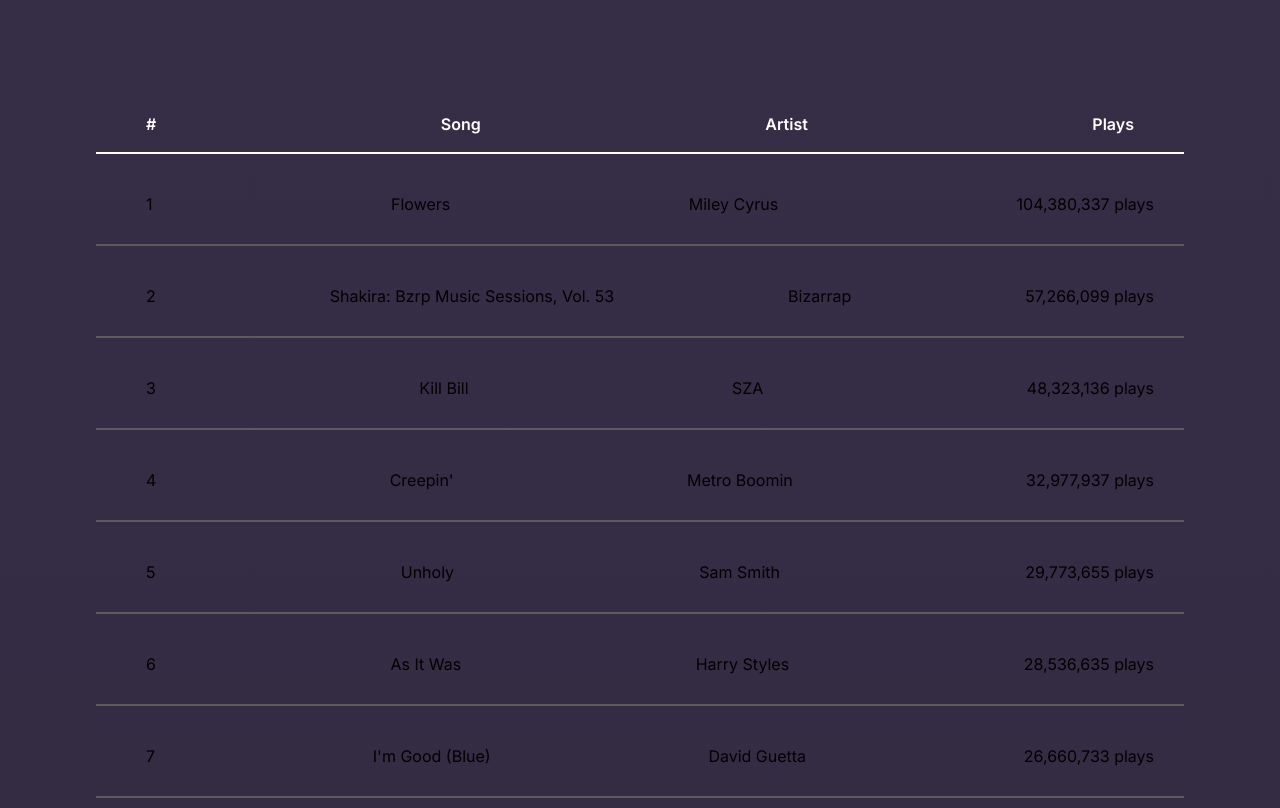
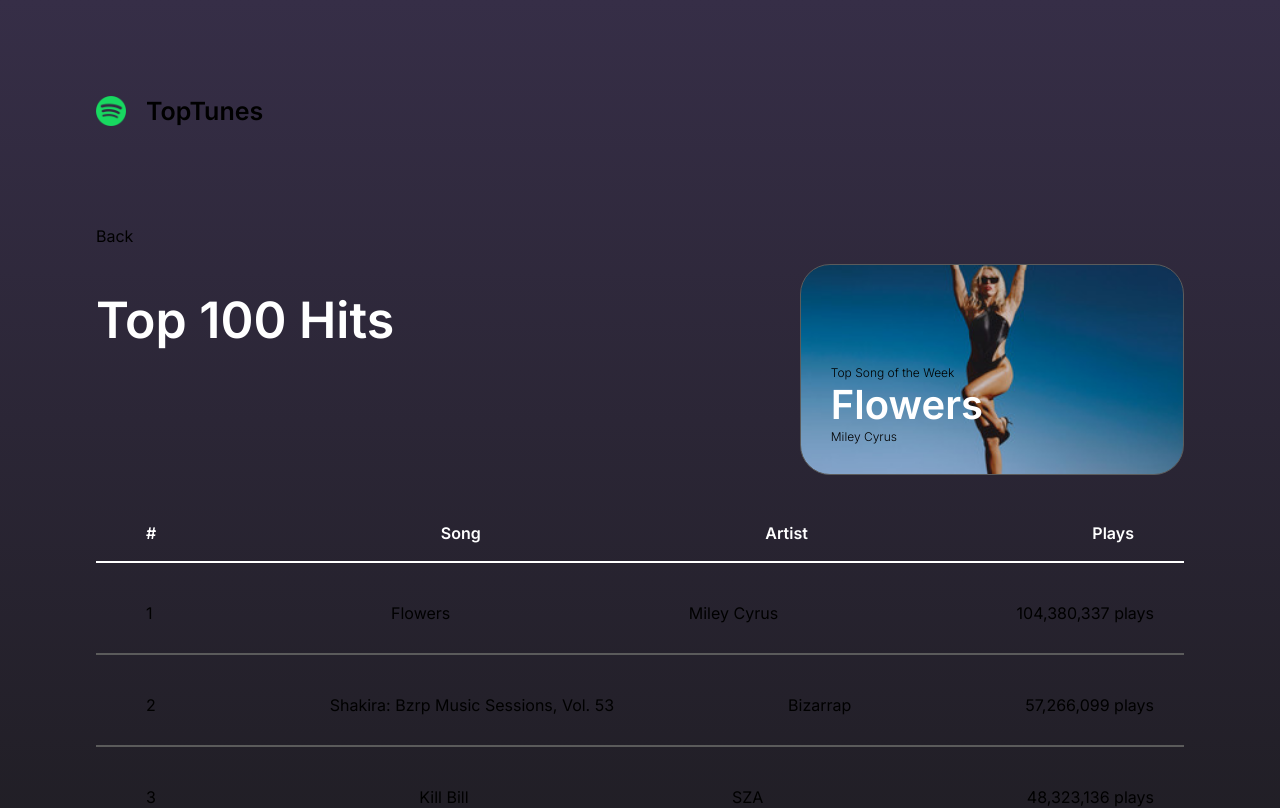
Before and after one commit to williamchuu/TopTunes, a Next.js app: page /hits in a window 1280 px wide. Shown: the top 808 px of the page. Built offline with nearby package versions, Linux system fonts and the light colour scheme.

Commit message:
styled top hits page

```diff
--- a/components/artists.js
+++ b/components/artists.js
@@ -17,7 +17,7 @@ export default function Artists() {
                 <div className={styles.title}>Plays</div>
             </div>
             <div className={styles.line} />
-
+            <div className={styles.songsCont}>
                 {
                     songs.map((s, index) => {
                         return (
@@ -33,6 +33,7 @@ export default function Artists() {
                         )
                     })
                 }
+            </div>
         </>
     )
 }
--- /dev/null
+++ b/components/header.js
@@ -0,0 +1,25 @@
+import { Inter } from '@next/font/google'
+import styles from '../styles/Home.module.css'
+import { useRouter } from 'next/router'
+
+export default function Header() {
+    const router = useRouter();
+
+    const handleClickBack = () => {
+        router.push('/')
+    }
+    return (
+        <>
+            <div className={styles.backButton} onClick={handleClickBack}>Back</div>
+            <div className={styles.header}>
+                <div className={styles.heading}>Top 100 Hits</div>
+                <div className={styles.imageCont}>
+                    <div className={styles.topSong}>Top Song of the Week</div>
+                    <div className={styles.topSongName}>Flowers</div>
+                    <div className={styles.topSongArtist}>Miley Cyrus</div>
+                </div>
+                {/* <img src="/mileycyrus.jpeg" alt="Miley Cyrus" className={styles}></img> */}
+            </div>
+        </>
+    )
+}
--- /dev/null
+++ b/components/logo.js
@@ -0,0 +1,10 @@
+import styles from '../styles/Home.module.css'
+
+export default function Logo() {
+    return (
+        <div className={styles.logoCont}>
+            <img src="/logo.png" alt="logo" className={styles.logo} />
+            <div className={styles.logoText}>TopTunes</div>
+        </div>
+    )
+}
--- a/pages/hits.js
+++ b/pages/hits.js
@@ -4,6 +4,8 @@ import { Inter } from '@next/font/google'
 import styles from '../styles/Home.module.css'
 import songs from '../data/spotify.json'
 import Artists from '../components/artists'
+import Header from '../components/header'
+import Logo from '../components/logo'
 
 const inter = Inter({ subsets: ['latin'] })
 
@@ -18,6 +20,8 @@ export default function Home() {
                 <link rel="icon" href="/favicon.ico" />
             </Head>
             <main className={styles.main}>
+                <Logo />
+                <Header />
                 {/* mapped data is in components > artists.js */}
                 <Artists />
             </main>
--- a/pages/index.js
+++ b/pages/index.js
@@ -19,7 +19,7 @@ export default function Home() {
       </Head>
       <main className={styles.main}>
         {/* mapped data is in components > artists.js */}
-        <Artists />
+        index
       </main>
     </>
   )
--- a/styles/Home.module.css
+++ b/styles/Home.module.css
@@ -13,7 +13,80 @@
   z-index: -1;
 }
 
-/* List of Artists */
+.logoCont {
+  display: flex;
+  flex-direction: row;
+  /* align-items: center; */
+}
+
+.logo {
+  width: 30px;
+  height: 30px;
+  display: flex;
+}
+
+.logoText {
+  margin-bottom: 100px;
+  display: flex;
+  font-size: 25px;
+  font-weight: 600;
+  margin-left: 20px;
+}
+
+/* Top Hits Page: Header Section */
+.header {
+  display: flex;
+  flex-direction: row;
+  justify-content: space-between;
+  align-items: center;
+  padding: 18px 0px 30px 0px;
+}
+
+.backButton {
+  display: flex;
+  flex-direction: row;
+  justify-content: space-between;
+  align-items: center;
+  width: 40px;
+}
+
+.heading {
+  display: flex;
+  font-size: 50px;
+  font-weight: 600;
+  padding: 0 50px 100px 0px;
+  color: white;
+}
+
+.imageCont {
+  border: #5B5B5B 1px solid;
+  border-radius: 30px;
+  padding: 100px 200px 30px 30px;
+  background-image: url("../public/mileycyrus.jpeg");
+  background-size: cover;
+  background-position: center;
+  background-repeat: no-repeat;
+}
+
+.topSong,
+.topSongArtist {
+  font-size: 12px;
+  font-weight: 300;
+}
+
+.topSongName {
+  display: flex;
+  font-size: 40px;
+  font-weight: 600;
+  color: white;
+}
+
+/* List of Artists Section*/
+
+.songsCont {
+  height: 500px;
+  overflow: scroll;
+}
 
 .title {
   display: flex;
```
Also changed, not shown: public/logo.png (added), public/mileycyrus.jpeg (added). Lines whose indentation alone changed are shown as unchanged.
